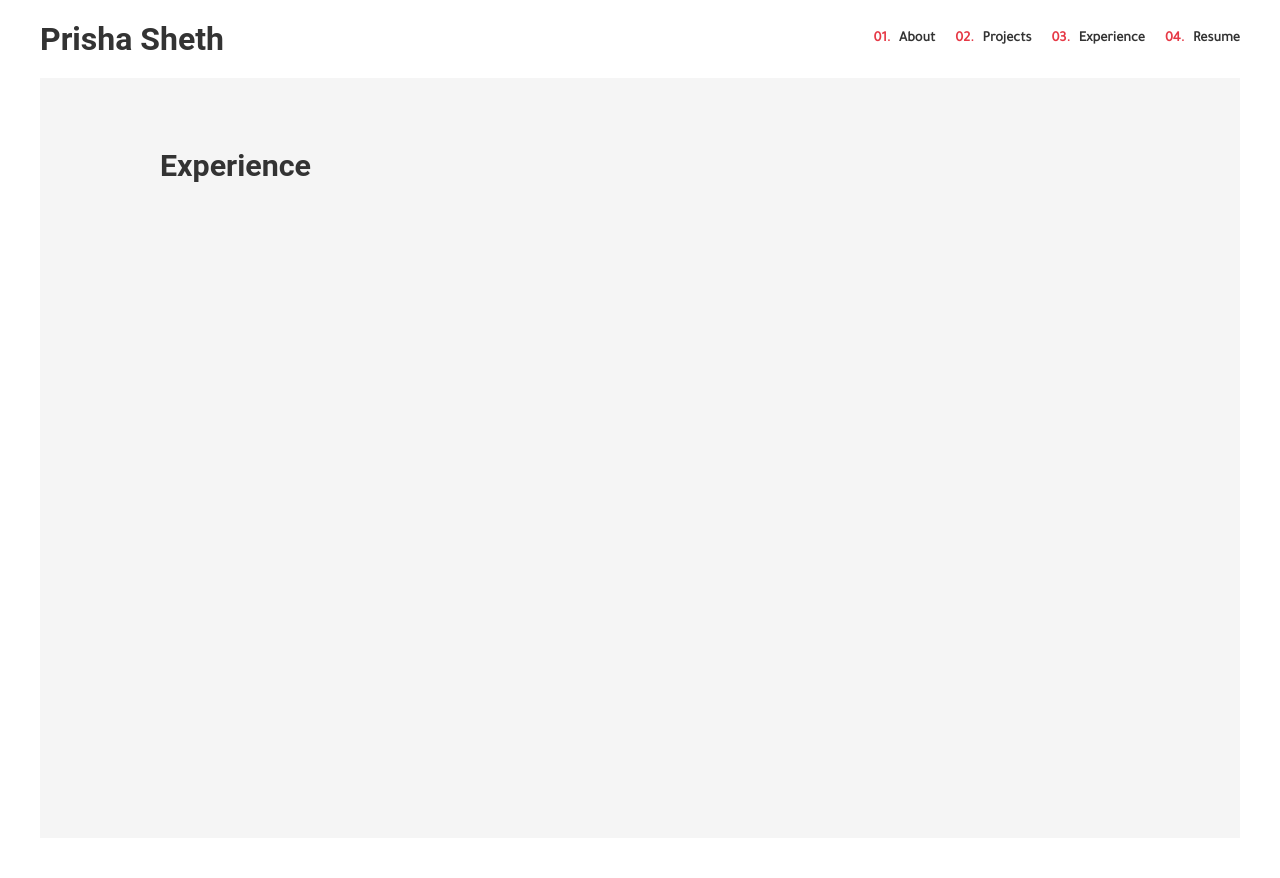
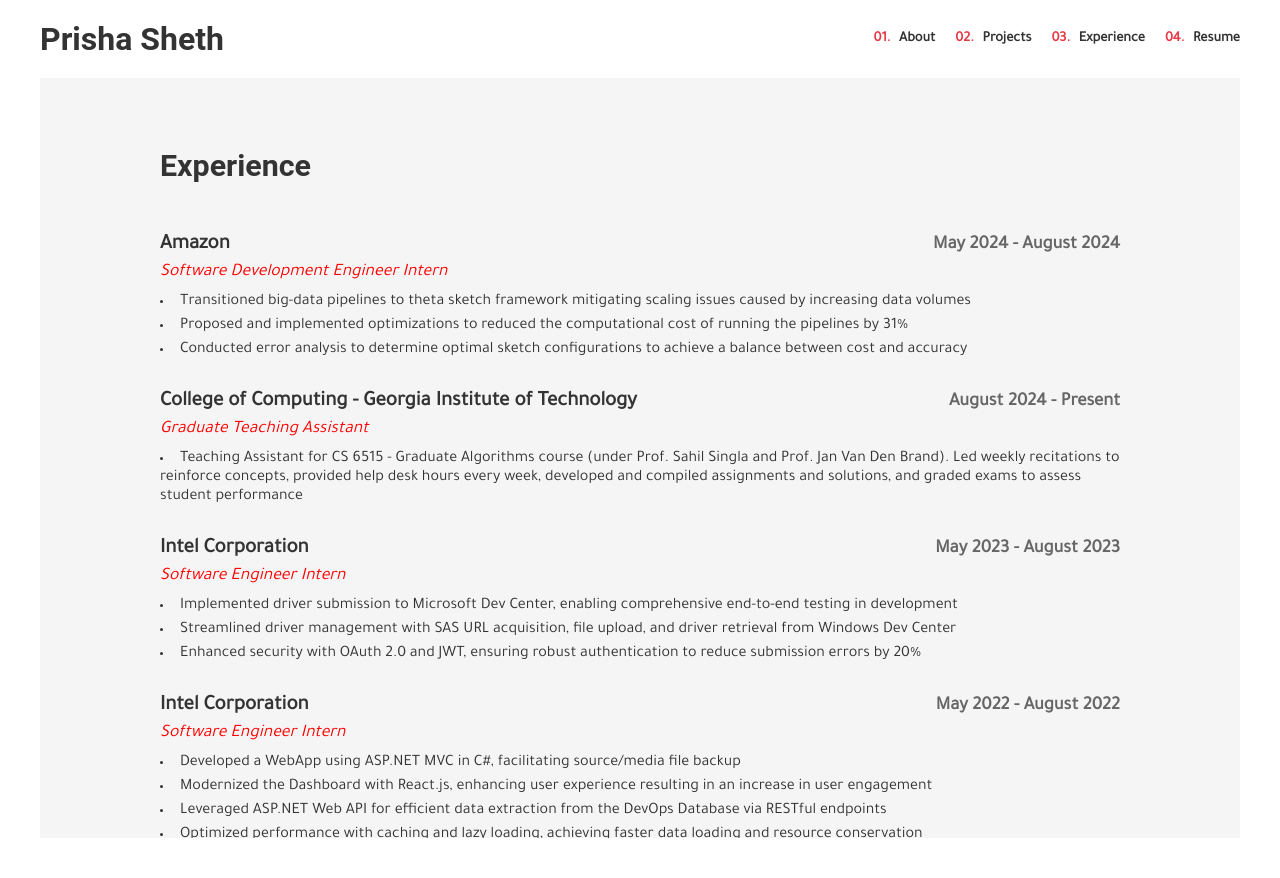
Before and after one commit to prishasheth/prishasheth.github.io, a plain HTML site: page experience.html in a window 1280 px wide. Drawn offline with Linux system fonts and the light colour scheme.

Commit message:
Add files via upload

```diff
--- a/experience.html
+++ b/experience.html
@@ -20,15 +20,85 @@
       </ul>
     </nav>
   </header>
-
   <div class="wrapper">
     <main>
-      <section class="resume">
+      <section class="experience">
         <h2>Experience</h2>
-
+        <ul>
+          <li>
+            <div class="job-header">
+              <strong class="company-name">Amazon</strong>
+              <span class="date">May 2024 - August 2024</span>
+            </div>
+            <div class="job-title">Software Development Engineer Intern</div>
+            <ul class="details">
+              <li>Transitioned big-data pipelines to theta sketch framework mitigating scaling issues caused by increasing data volumes</li>
+              <li>Proposed and implemented optimizations to reduced the computational cost of running the pipelines by 31%</li>
+              <li>Conducted error analysis to determine optimal sketch configurations to achieve a balance between cost and accuracy</li>
+            </ul>
+          </li>
+          <li>
+            <div class="job-header">
+              <strong class="company-name">College of Computing - Georgia Institute of Technology </strong>
+              <span class="date">August 2024 - Present</span>
+            </div>
+            <div class="job-title">Graduate Teaching Assistant</div>
+            <ul class="details">
+              <li>Teaching Assistant for CS 6515 - Graduate Algorithms course (under Prof. Sahil Singla and Prof. Jan Van Den Brand). Led weekly recitations to reinforce concepts, provided help desk hours every week, developed and compiled assignments and solutions, and graded exams to assess student performance</li>
+            </ul>
+          </li>
+          <li>
+            <div class="job-header">
+              <strong class="company-name">Intel Corporation</strong>
+              <span class="date">May 2023 - August 2023</span>
+            </div>
+            <div class="job-title">Software Engineer Intern</div>
+            <ul class="details">
+                <li>Implemented driver submission to Microsoft Dev Center, enabling comprehensive end-to-end testing in development</li>
+                <li>Streamlined driver management with SAS URL acquisition, file upload, and driver retrieval from Windows Dev Center</li>
+                <li>Enhanced security with OAuth 2.0 and JWT, ensuring robust authentication to reduce submission errors by 20%</li>
+            </ul>
+          </li>
+          <li>
+            <div class="job-header">
+              <strong class="company-name">Intel Corporation</strong>
+              <span class="date">May 2022 - August 2022</span>
+            </div>
+            <div class="job-title">Software Engineer Intern</div>
+            <ul class="details">
+              <li>Developed a WebApp using ASP.NET MVC in C#, facilitating source/media file backup</li>
+              <li>Modernized the Dashboard with React.js, enhancing user experience resulting in an increase in user engagement</li>
+              <li>Leveraged ASP.NET Web API for efficient data extraction from the DevOps Database via RESTful endpoints</li>
+              <li>Optimized performance with caching and lazy loading, achieving faster data loading and resource conservation</li>
+            </ul>
+          </li>
+          <li>
+            <div class="job-header">
+              <strong class="company-name">Georgia Tech Research Institute</strong>
+              <span class="date">August 2021 - May 2023</span>
+            </div>
+            <div class="job-title">Undergraduate Teaching Assistant</div>
+            <ul class="details">
+                <li>Curated extensive data-sets for Georgia Tech's course registration, enabling comprehensive analysis</li>
+                <li>Designed dynamic Tableau dashboards, fostering data-driven decisions, increasing registration efficiency by 15%</li>
+                <li>Translated dashboard wireframes into a React WebApp with Tableau V3 API integration for enhanced functionality</li>
+            </ul>
+          </li>
+          <li>
+            <div class="job-header">
+              <strong class="company-name">College of Computing - Georgia Institute of Technology </strong>
+              <span class="date">December 2021 - December 2023</span>
+            </div>
+            <div class="job-title">Undergraduate Teaching Assistant</div>
+            <ul class="details">
+              <li>Teaching Assistant for CS 2050 - Discrete Math for Computer Science course (under Prof. Gerandy Brito and Prof. Ronnie Howard). Led weekly recitations to reinforce concepts, provided help desk
+                hours every week, developed and compiled assignments and solutions, and graded exams to assess student performance</li>
+            </ul>
+          </li>
+          <!-- Repeat similar blocks for each job experience -->
+        </ul>
       </section>
     </main>
   </div>
-
 </body>
 </html>
--- a/styles.css
+++ b/styles.css
@@ -18,7 +18,7 @@
 
   .wrapper {
       height: 100%;
-      padding: 20px; /* Padding for space between content and border */
+      padding: 20px;
       border-left: 40px solid white;
       border-right: 40px solid white;
       border-bottom: 40px solid white;
@@ -123,7 +123,7 @@
 
   .resume {
     max-width: 100%;
-    padding-bottom: 50px;
+    padding-bottom: 20px;
   }
 
   .resume h2 {
@@ -133,16 +133,63 @@
     font-family: 'Roboto', monospace;
   }
 
-  .resume p {
-    font-size: 1.2em;
-    line-height: 1.6;
-    margin-bottom: 30px;
-    font-family: 'Tajawal', sans-serif;
-  }
-
   .resume-container {
       width: 65vw;
       height: calc(100vh - 120px);
+  }
+
+  .experience h2 {
+    font-size: 1.9em;
+    font-weight: bold;
+    margin-bottom: 50px;
+    font-family: 'Roboto', monospace;
+  }
+
+  .experience ul {
+    list-style: none;
+    padding-left: 0;
+  }
+
+  .experience li {
+    margin-bottom: 30px;
+  }
+
+  .job-header {
+    display: flex;
+    justify-content: space-between;
+    align-items: baseline;
+    font-size: 1.3em;
+    font-weight: bold;
+    margin-bottom: 5px;
+  }
+
+  .company-name {
+    font-weight: bold;
+  }
+
+  .date {
+    font-size: 0.9em;
+    color: #666;
+  }
+
+  .job-title {
+    font-size: 1.1em;
+    font-style: italic;
+    margin-bottom: 10px;
+    font-weight: normal;
+    color: red;
+  }
+
+  .details {
+    list-style-type: disc !important;
+    padding-left: 20px;
+    margin-top: 5px;
+    color: #333;
+  }
+
+  .details li {
+    list-style-position: inside;
+    margin-bottom: 5px;
   }
 
   iframe {
```
